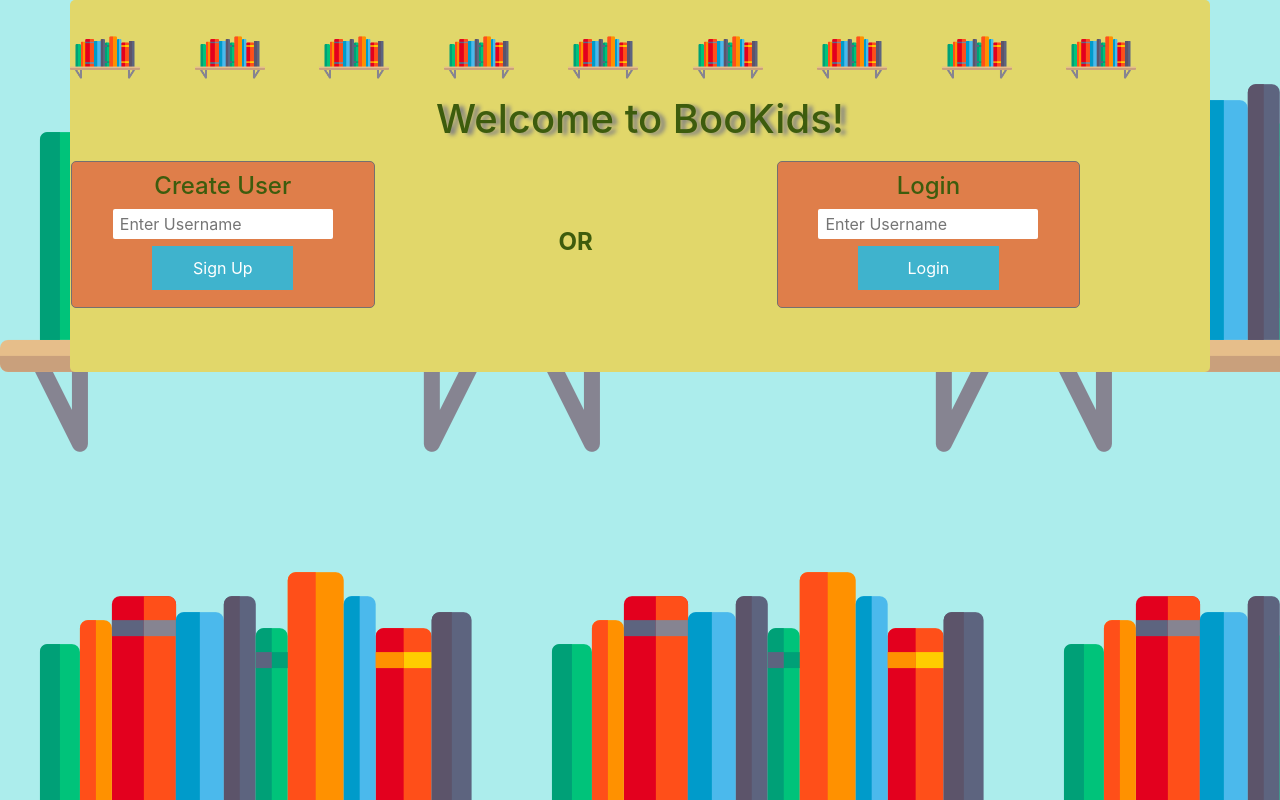
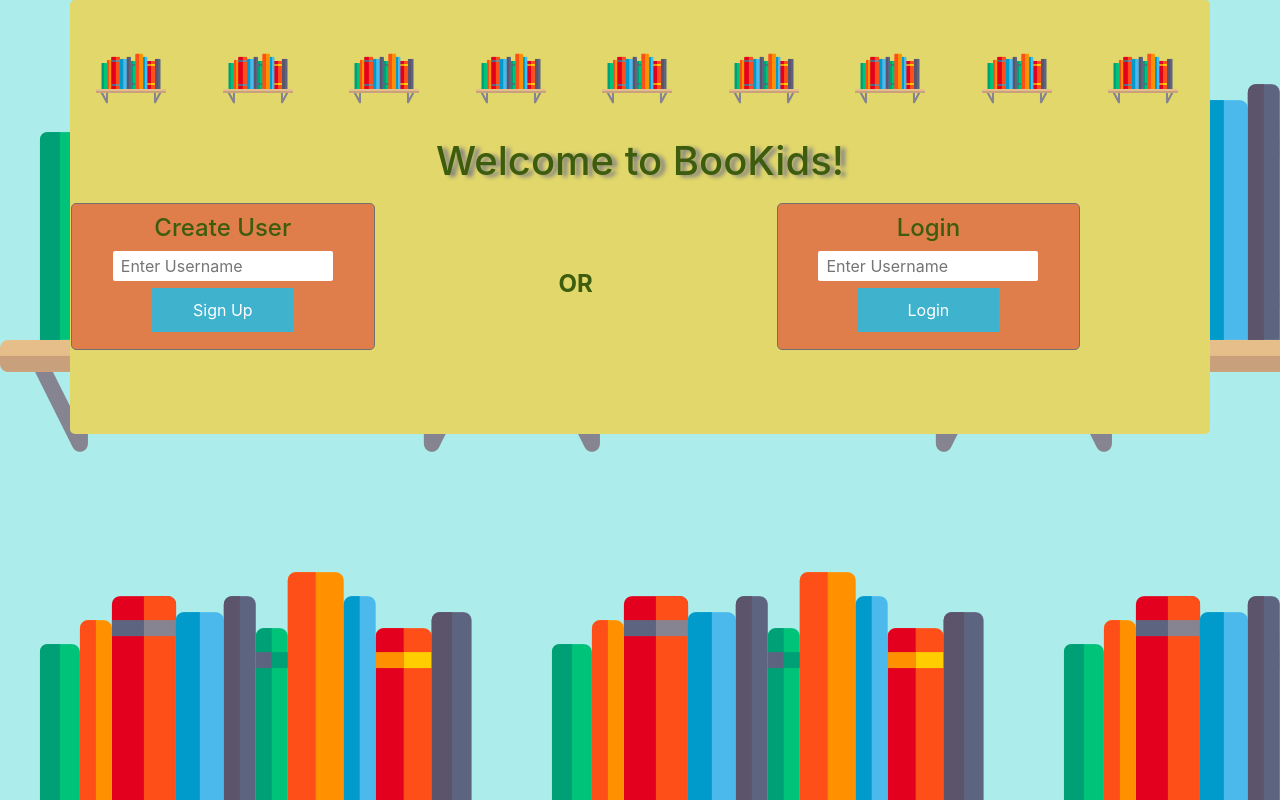
Before and after one commit to bahayg/BooKids_frontend, a website: page index.html in a window 1280 px wide. Drawn offline with nearby package versions, Linux system fonts and the light colour scheme.

Commit message:
Edit some styling

```diff
--- a/styles.css
+++ b/styles.css
@@ -23,12 +23,18 @@ img {
   }
 
   #bookshelf {
-    display: inline-block;
     vertical-align: middle;
     width:70px;
-    height: 55px;
+    height: 65px;
+    margin: 26px;
     border: none;
-    text-align: center;
+  }
+
+  .container {
+    position: relative;
+    border-radius: 5px;
+    background-color: #e1d76a;
+    padding: 20px 0px 30px 0px;
   }
 
   form {
@@ -71,6 +77,7 @@ img {
   #my-books {
     display: flex;
     flex-wrap: wrap;
+    margin: 10px 70px 10px 80px;
   }
 
   .flex-container > div {
@@ -108,13 +115,6 @@ img {
       font-size: x-large;
   }
 
-  .container {
-    position: relative;
-    border-radius: 5px;
-    background-color: #e1d76a;
-    padding: 20px 0 30px 0;
-  }
-
   #add-book input[type="text"]
   {
   width:300px;
@@ -132,7 +132,7 @@ width:220px;
 height:30px;
 border-radius:2px;
 font-size:16px;
-padding-left:7px;
+padding-left:8px;
 border:none;
 }
 
@@ -142,7 +142,7 @@ width:220px;
 height:30px;
 border-radius:2px;
 font-size:16px;
-padding-left:7px;
+padding-left:8px;
 border:none;
 }
 
@@ -199,10 +199,6 @@ border:none;
   display: none;
 }
 
-#add-new-book {
-  display: none;
-}
-
 ul {
   list-style-image: url(images/bookshelf.png);
   list-style-position: inside;
```
